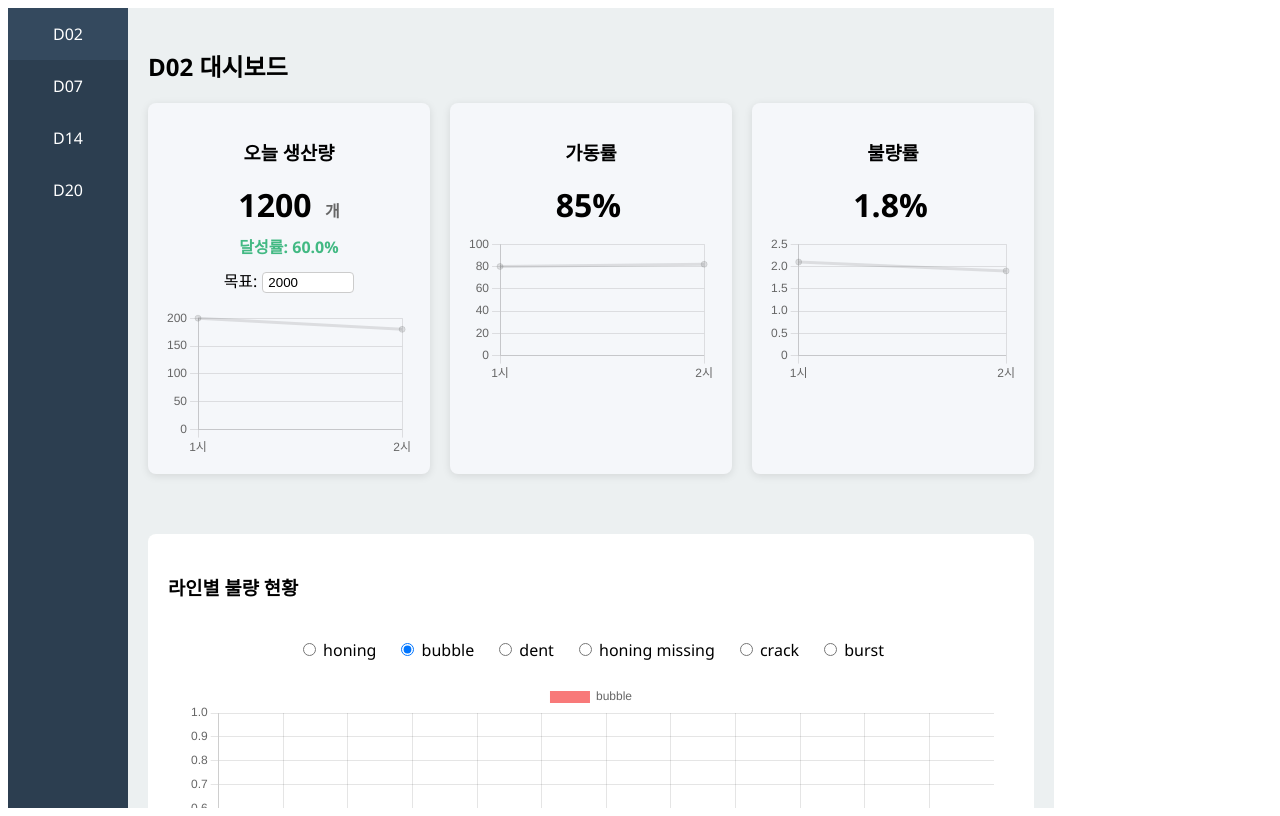
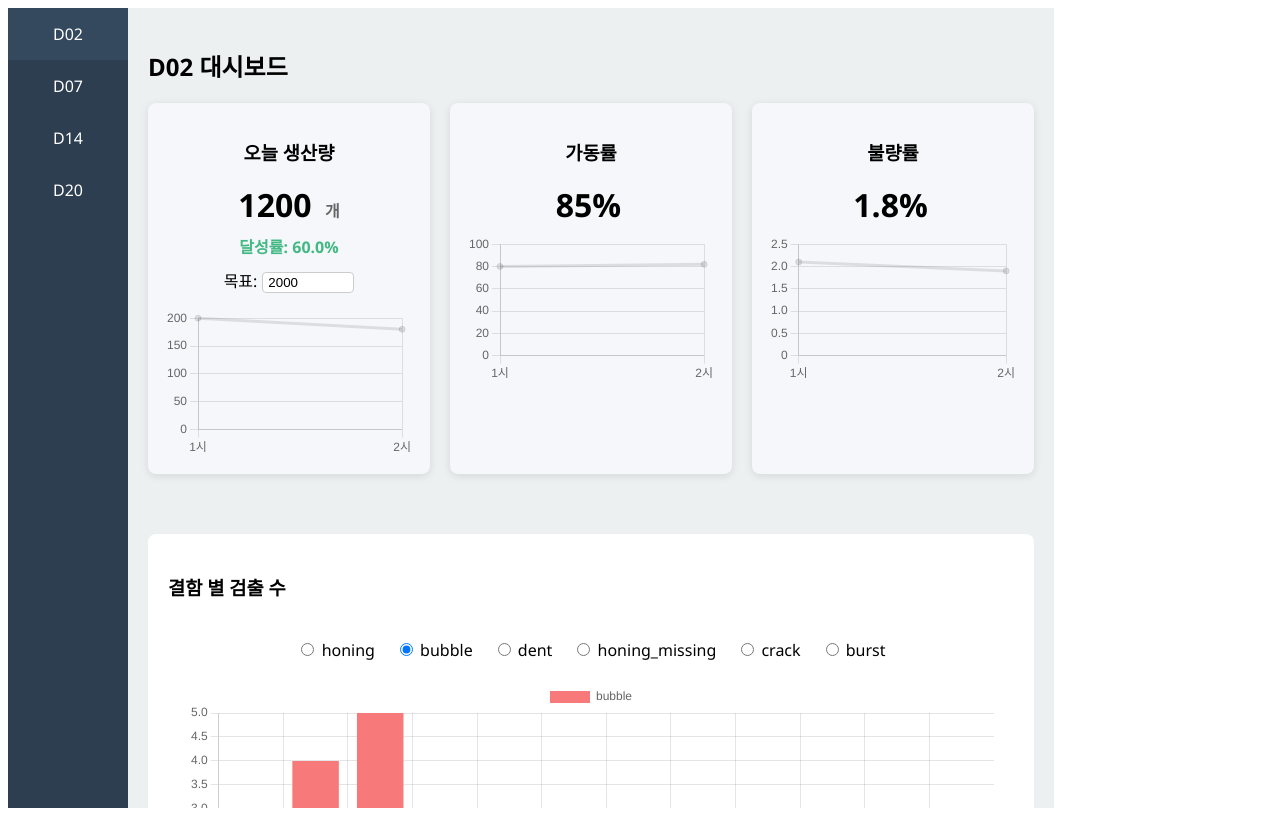
Before and after one commit to box7012/production-dashboard, a Vue app: page / in a window 1280 px wide. Built offline with nearby package versions, Linux system fonts and the light colour scheme.

Commit message:
data refined

```diff
--- a/src/App.vue
+++ b/src/App.vue
@@ -49,24 +49,54 @@ export default {
     const initialDefects = {
       D02: {
         selectedDefect: 'bubble',
-        defectTypes: ['honing', 'bubble', 'dent', 'honing missing', 'crack', 'burst', ],
+        defectTypes: ['honing', 'bubble', 'dent', 'honing_missing', 'crack', 'burst', ],
         labels: ['00:00', '01:00', '02:00', '03:00', '04:00', '05:00', '06:00', '07:00', '08:00', '09:00', '10:00', '11:00'],
         byLine: {
           honing: [5, 8, 3, 6],
-          찍힘: [2, 4, 5, 1],
-          오염: [6, 2, 1, 3],
-          파손: [1, 0, 2, 2],
+          bubble: [2, 4, 5, 1],
+          dent: [6, 2, 1, 3],
+          honing_missing: [1, 0, 2, 2],
+          crack: [6, 2, 1, 3],
+          burst: [2, 4, 5, 1],
         },
       },
       D07: {
-        selectedDefect: '오염',
-        defectTypes: ['스크래치', '찍힘', '오염', '기타'],
-        labels: ['Line A', 'Line B', 'Line C'],
+        selectedDefect: 'bubble',
+        defectTypes: ['honing', 'bubble', 'dent', 'honing_missing', 'crack', 'burst', ],
+        labels: ['00:00', '01:00', '02:00', '03:00', '04:00', '05:00', '06:00', '07:00', '08:00', '09:00', '10:00', '11:00'],
         byLine: {
-          스크래치: [3, 5, 2],
-          찍힘: [6, 2, 4],
-          오염: [1, 3, 5],
-          기타: [4, 1, 1],
+          honing: [5, 8, 3, 6],
+          bubble: [2, 4, 5, 1],
+          dent: [6, 2, 1, 3],
+          honing_missing: [1, 0, 2, 2],
+          crack: [6, 2, 1, 3],
+          burst: [2, 4, 5, 1],
+        },
+      },
+      D14: {
+        selectedDefect: 'bubble',
+        defectTypes: ['honing', 'bubble', 'dent', 'honing_missing', 'crack', 'burst', ],
+        labels: ['00:00', '01:00', '02:00', '03:00', '04:00', '05:00', '06:00', '07:00', '08:00', '09:00', '10:00', '11:00'],
+        byLine: {
+          honing: [5, 8, 3, 6],
+          bubble: [2, 4, 5, 1],
+          dent: [6, 2, 1, 3],
+          honing_missing: [1, 0, 2, 2],
+          crack: [6, 2, 1, 3],
+          burst: [2, 4, 5, 1],
+        },
+      },
+      D20: {
+        selectedDefect: 'bubble',
+        defectTypes: ['honing', 'bubble', 'dent', 'honing_missing', 'crack', 'burst', ],
+        labels: ['00:00', '01:00', '02:00', '03:00', '04:00', '05:00', '06:00', '07:00', '08:00', '09:00', '10:00', '11:00'],
+        byLine: {
+          honing: [5, 8, 3, 6],
+          bubble: [2, 4, 5, 1],
+          dent: [6, 2, 1, 3],
+          honing_missing: [1, 0, 2, 2],
+          crack: [6, 2, 1, 3],
+          burst: [2, 4, 5, 1],
         },
       },
     }
@@ -97,17 +127,44 @@ export default {
           cards: [
             {
               title: '오늘 생산량',
-              value: 1500,
+              value: 1200,
               unit: '개',
-              targetProd: 1800,
-              chartData: { labels: ['1시', '2시'], datasets: [{ data: [250, 260] }] },
+              targetProd: 2000,
+              chartData: { labels: ['1시', '2시'], datasets: [{ data: [200, 180] }] },
             },
-            { title: '가동률', value: '90%', chartData: { labels: ['1시', '2시'], datasets: [{ data: [88, 89] }] } },
+            { title: '가동률', value: '85%', chartData: { labels: ['1시', '2시'], datasets: [{ data: [80, 82] }] } },
+            { title: '불량률', value: '1.8%', chartData: { labels: ['1시', '2시'], datasets: [{ data: [2.1, 1.9] }] } },
           ],
-          defects: initialDefects.D07,
+          defects: initialDefects.D02,
         },
-        D14: { cards: [], defects: null }, // No defect data for D14 and D20 yet
-        D20: { cards: [], defects: null },
+        D14: {
+          cards: [
+            {
+              title: '오늘 생산량',
+              value: 1200,
+              unit: '개',
+              targetProd: 2000,
+              chartData: { labels: ['1시', '2시'], datasets: [{ data: [200, 180] }] },
+            },
+            { title: '가동률', value: '85%', chartData: { labels: ['1시', '2시'], datasets: [{ data: [80, 82] }] } },
+            { title: '불량률', value: '1.8%', chartData: { labels: ['1시', '2시'], datasets: [{ data: [2.1, 1.9] }] } },
+          ],
+          defects: initialDefects.D02,
+        },
+        D20: {
+          cards: [
+            {
+              title: '오늘 생산량',
+              value: 1200,
+              unit: '개',
+              targetProd: 2000,
+              chartData: { labels: ['1시', '2시'], datasets: [{ data: [200, 180] }] },
+            },
+            { title: '가동률', value: '85%', chartData: { labels: ['1시', '2시'], datasets: [{ data: [80, 82] }] } },
+            { title: '불량률', value: '1.8%', chartData: { labels: ['1시', '2시'], datasets: [{ data: [2.1, 1.9] }] } },
+          ],
+          defects: initialDefects.D02,
+        },
       },
     }
   },
--- a/src/components/Dashboard.vue
+++ b/src/components/Dashboard.vue
@@ -15,7 +15,7 @@
     </div>
 
     <div v-if="defects" class="defect-chart-section">
-      <h3>라인별 불량 현황</h3>
+      <h3>결함 별 검출 수</h3>
       <DefectCheck :defects="defects" @update:defectType="onDefectChange" />
     </div>
   </div>
```
